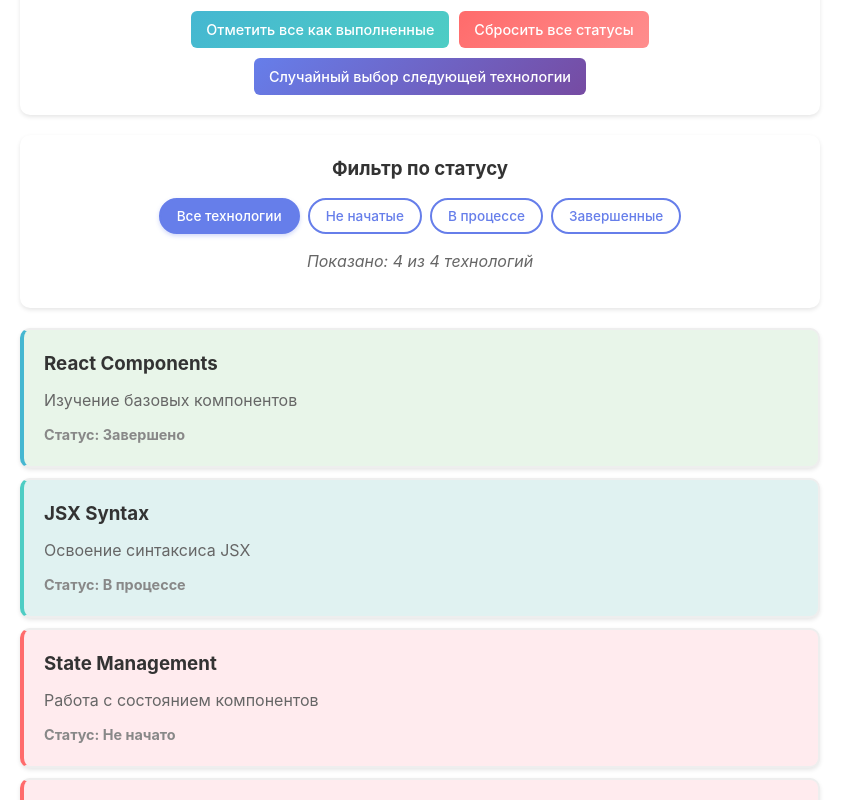
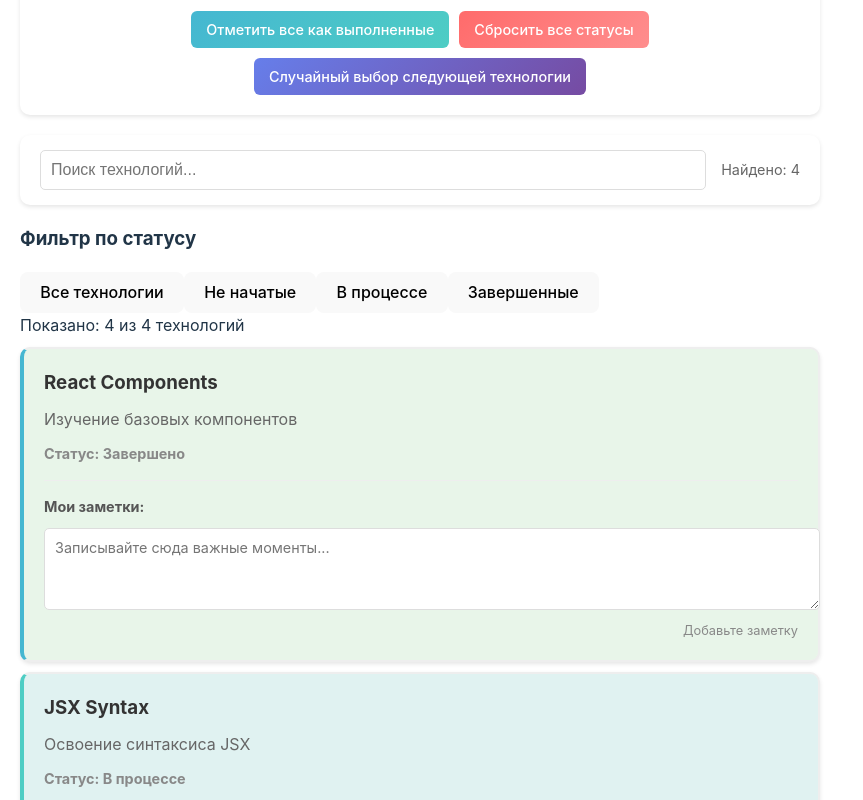
Before and after one commit to ArgentiLover/technology-tracker, a React (Vite) app: page /technologies in a window 1280 px wide. Shown: the part 760-1560 px from the top of the page, without its empty margins (0-863 px from the left). Built offline with nearby package versions, Linux system fonts and the light colour scheme.

Commit message:
fixing gitattributes

```diff
--- a/src/App.css
+++ b/src/App.css
@@ -12,3 +12,33 @@ h1 {
     color: #333;
     margin-bottom: 30px;
 }
+
+.search-box {
+    background: white;
+    border-radius: 10px;
+    padding: 15px 20px;
+    margin-bottom: 20px;
+    box-shadow: 0 2px 4px rgba(0, 0, 0, 0.1);
+    display: flex;
+    align-items: center;
+    gap: 15px;
+}
+
+.search-box input {
+    flex: 1;
+    padding: 10px;
+    border: 1px solid #ddd;
+    border-radius: 5px;
+    font-size: 1em;
+}
+
+.search-box input:focus {
+    outline: none;
+    border-color: #667eea;
+}
+
+.search-box span {
+    color: #666;
+    font-size: 0.9em;
+    white-space: nowrap;
+}
--- a/src/App.jsx
+++ b/src/App.jsx
@@ -1,4 +1,4 @@
-import { useState } from 'react';
+import { useState, useEffect } from 'react';
 import './App.css';
 import TechnologyCard from './components/TechnologyCard';
 import ProgressHeader from './components/ProgressHeader';
@@ -10,14 +10,53 @@ import './components/QuickActions.css';
 import './components/TechnologyFilter.css';
 
 function App() {
-    const [technologies, setTechnologies] = useState([
-        { id: 1, title: 'React Components', description: 'Изучение базовых компонентов', status: 'completed' },
-        { id: 2, title: 'JSX Syntax', description: 'Освоение синтаксиса JSX', status: 'in-progress' },
-        { id: 3, title: 'State Management', description: 'Работа с состоянием компонентов', status: 'not-started' },
-        { id: 4, title: 'React Hooks', description: 'Изучение хуков useState, useEffect', status: 'not-started' }
-    ]);
+    const [technologies, setTechnologies] = useState(() => {
+        const savedData = localStorage.getItem('techTrackerData');
+        if (savedData) {
+            try {
+                return JSON.parse(savedData);
+            } catch (error) {
+                console.error('Ошибка при загрузке данных:', error);
+            }
+        }
+        return [
+            {
+                id: 1,
+                title: 'React Components',
+                description: 'Изучение базовых компонентов',
+                status: 'completed',
+                notes: ''
+            },
+            {
+                id: 2,
+                title: 'JSX Syntax',
+                description: 'Освоение синтаксиса JSX',
+                status: 'in-progress',
+                notes: ''
+            },
+            {
+                id: 3,
+                title: 'State Management',
+                description: 'Работа с состоянием компонентов',
+                status: 'not-started',
+                notes: ''
+            },
+            {
+                id: 4,
+                title: 'React Hooks',
+                description: 'Изучение хуков useState, useEffect',
+                status: 'not-started',
+                notes: ''
+            }
+        ];
+    });
 
     const [activeFilter, setActiveFilter] = useState('all');
+    const [searchQuery, setSearchQuery] = useState('');
+
+    useEffect(() => {
+        localStorage.setItem('techTrackerData', JSON.stringify(technologies));
+    }, [technologies]);
 
     const handleStatusChange = (id, newStatus) => {
         setTechnologies(prevTechnologies =>
@@ -45,10 +84,23 @@ function App() {
         alert(`Следующая технология: ${randomTech.title}`);
     };
 
+    const updateTechnologyNotes = (techId, newNotes) => {
+        setTechnologies(prevTechnologies =>
+            prevTechnologies.map(tech =>
+                tech.id === techId ? { ...tech, notes: newNotes } : tech
+            )
+        );
+    };
+
     const filteredTechnologies = technologies.filter(tech => {
         if (activeFilter === 'all') return true;
         return tech.status === activeFilter;
     });
+
+    const searchedTechnologies = filteredTechnologies.filter(tech =>
+        tech.title.toLowerCase().includes(searchQuery.toLowerCase()) ||
+        tech.description.toLowerCase().includes(searchQuery.toLowerCase())
+    );
 
     return (
         <div className="App">
@@ -60,21 +112,34 @@ function App() {
                 onUpdateAllStatuses={handleUpdateAllStatuses}
                 onRandomSelect={handleRandomSelect}
             />
+
+            <div className="search-box">
+                <input
+                    type="text"
+                    placeholder="Поиск технологий..."
+                    value={searchQuery}
+                    onChange={(e) => setSearchQuery(e.target.value)}
+                />
+                <span>Найдено: {searchedTechnologies.length}</span>
+            </div>
+
             <TechnologyFilter
                 activeFilter={activeFilter}
                 onFilterChange={setActiveFilter}
-                filteredCount={filteredTechnologies.length}
+                filteredCount={searchedTechnologies.length}
                 totalCount={technologies.length}
             />
 
-            {filteredTechnologies.map(tech => (
+            {searchedTechnologies.map(tech => (
                 <TechnologyCard
                     key={tech.id}
                     id={tech.id}
                     title={tech.title}
                     description={tech.description}
                     status={tech.status}
+                    notes={tech.notes}
                     onStatusChange={handleStatusChange}
+                    onNotesChange={updateTechnologyNotes}
                 />
             ))}
         </div>
--- a/src/components/TechnologyCard.jsx
+++ b/src/components/TechnologyCard.jsx
@@ -1,30 +1,33 @@
 import './TechnologyCard.css';
+import TechnologyNotes from './TechnologyNotes';
 
-function TechnologyCard({ id, title, description, status, onStatusChange }) {
-    const handleClick = () => {
-        // Определяем следующий статус в цикле
+function TechnologyCard({ id, title, description, status, notes, onStatusChange, onNotesChange }) {
+    const handleCardClick = () => {
         const statusOrder = ['not-started', 'in-progress', 'completed'];
         const currentIndex = statusOrder.indexOf(status);
         const nextIndex = (currentIndex + 1) % statusOrder.length;
         const nextStatus = statusOrder[nextIndex];
 
-        // Вызываем функцию из props для обновления статуса
         onStatusChange(id, nextStatus);
     };
 
     return (
-        <div
-            className={`technology-card status-${status}`}
-            onClick={handleClick}
-        >
-            <h3>{title}</h3>
-            <p>{description}</p>
-            <span>Статус: {getStatusText(status)}</span>
+        <div className={`technology-card status-${status}`}>
+            <div className="card-content" onClick={handleCardClick}>
+                <h3>{title}</h3>
+                <p>{description}</p>
+                <span>Статус: {getStatusText(status)}</span>
+            </div>
+
+            <TechnologyNotes
+                notes={notes}
+                onNotesChange={onNotesChange}
+                techId={id}
+            />
         </div>
     );
 }
 
-// Вспомогательная функция для отображения статуса
 function getStatusText(status) {
     const statusMap = {
         'not-started': 'Не начато',
--- a/src/components/TechnologyFilter.css
+++ b/src/components/TechnologyFilter.css
@@ -1,51 +1,48 @@
-.technology-filter {
-    background: white;
+.technology-card {
+    border: 2px solid #eee;
     border-radius: 10px;
     padding: 20px;
-    margin-bottom: 20px;
+    margin: 10px 0;
     box-shadow: 0 2px 4px rgba(0, 0, 0, 0.1);
+    transition: all 0.3s ease;
 }
 
-.technology-filter h3 {
-    margin: 0 0 15px 0;
-    color: #333;
-    text-align: center;
+.card-content {
+    cursor: pointer;
 }
 
-.filter-buttons {
-    display: flex;
-    gap: 8px;
-    flex-wrap: wrap;
-    justify-content: center;
+.technology-card:hover {
+    transform: translateY(-2px);
+    box-shadow: 0 4px 8px rgba(0, 0, 0, 0.15);
 }
 
-.filter-btn {
-    padding: 8px 16px;
-    border: 2px solid #667eea;
-    border-radius: 20px;
-    background: white;
-    color: #667eea;
-    cursor: pointer;
-    font-size: 0.85em;
-    transition: all 0.3s ease;
-    font-weight: 500;
+.status-not-started {
+    border-left: 4px solid #ff6b6b;
+    background-color: #ffebee;
 }
 
-.filter-btn:hover {
-    background: #667eea;
-    color: white;
-    transform: translateY(-1px);
+.status-in-progress {
+    border-left: 4px solid #4ecdc4;
+    background-color: #e0f2f1;
 }
 
-.filter-btn.active {
-    background: #667eea;
-    color: white;
-    box-shadow: 0 2px 4px rgba(102, 126, 234, 0.3);
+.status-completed {
+    border-left: 4px solid #45b7d1;
+    background-color: #e8f5e9;
 }
 
-.technologies-count {
-    text-align: center;
-    margin: 15px 0;
+.technology-card h3 {
+    margin: 0 0 10px 0;
+    color: #333;
+}
+
+.technology-card p {
+    margin: 0 0 10px 0;
     color: #666;
-    font-style: italic;
 }
+
+.technology-card span {
+    font-size: 0.9em;
+    color: #888;
+    font-weight: bold;
+}
--- /dev/null
+++ b/src/components/TechnologyNotes.css
@@ -0,0 +1,34 @@
+.notes-section {
+    margin-top: 15px;
+    padding-top: 15px;
+    border-top: 1px solid #eee;
+}
+
+.notes-section h4 {
+    margin: 0 0 10px 0;
+    color: #555;
+    font-size: 0.9em;
+}
+
+.notes-section textarea {
+    width: 100%;
+    padding: 10px;
+    border: 1px solid #ddd;
+    border-radius: 5px;
+    font-family: inherit;
+    font-size: 0.9em;
+    resize: vertical;
+    min-height: 60px;
+}
+
+.notes-section textarea:focus {
+    outline: none;
+    border-color: #667eea;
+}
+
+.notes-hint {
+    font-size: 0.8em;
+    color: #888;
+    margin-top: 5px;
+    text-align: right;
+}
--- /dev/null
+++ b/src/components/TechnologyNotes.jsx
@@ -0,0 +1,20 @@
+import './TechnologyNotes.css';
+
+function TechnologyNotes({ notes, onNotesChange, techId }) {
+    return (
+        <div className="notes-section">
+            <h4>Мои заметки:</h4>
+            <textarea
+                value={notes}
+                onChange={(e) => onNotesChange(techId, e.target.value)}
+                placeholder="Записывайте сюда важные моменты..."
+                rows="3"
+            />
+            <div className="notes-hint">
+                {notes.length > 0 ? `Заметка сохранена (${notes.length} символов)` : 'Добавьте заметку'}
+            </div>
+        </div>
+    );
+}
+
+export default TechnologyNotes;
```
